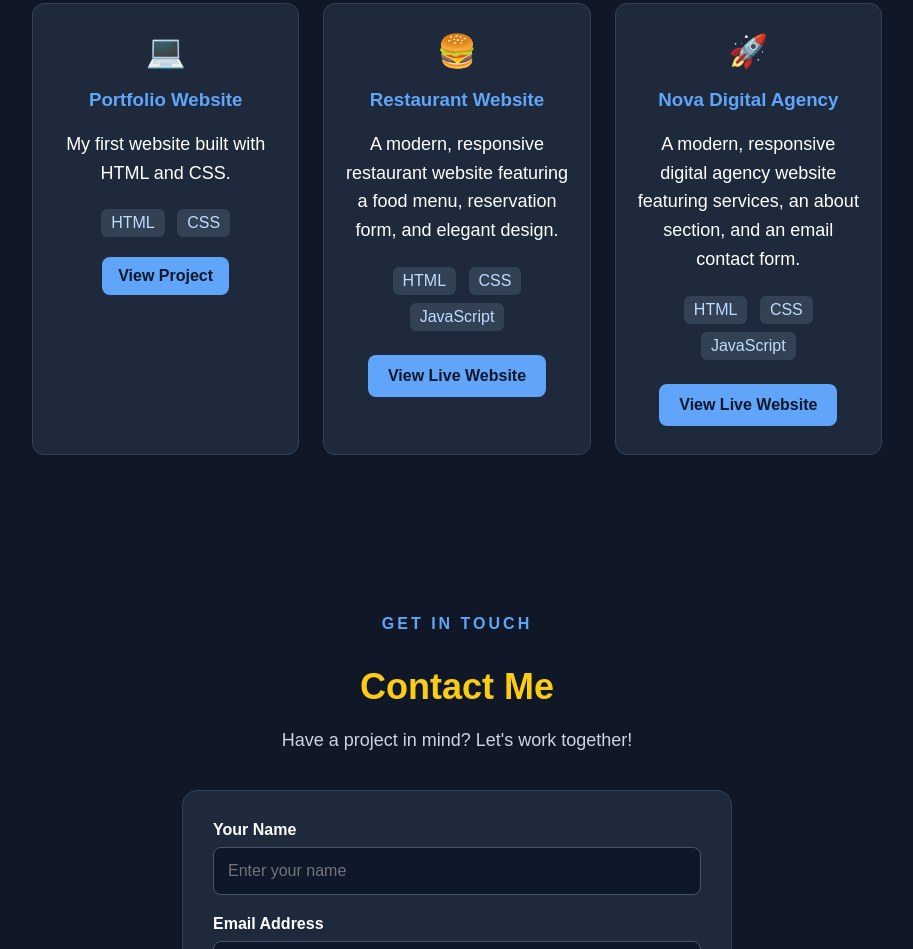
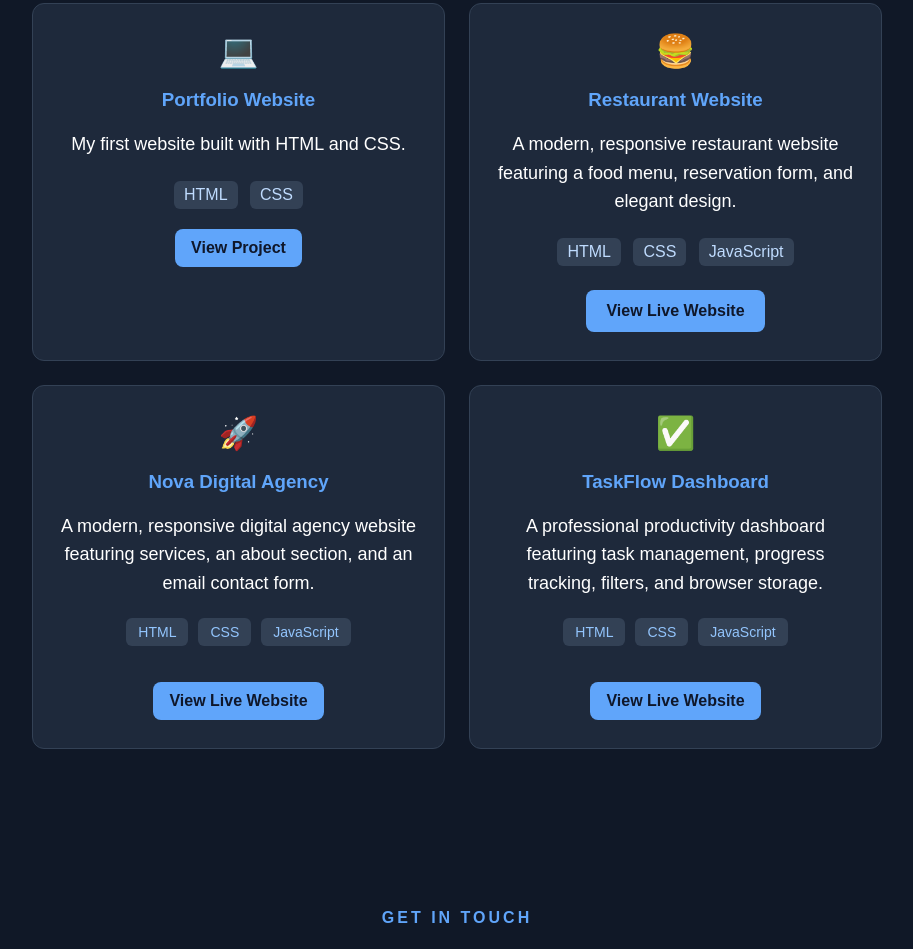
Before and after one commit to rijujesudass-debug/my-portfolio, a plain HTML site: page index.html in a window 1280 px wide. Shown: the part 1781-2730 px from the top of the page, without its empty margins (183-1096 px from the left). Drawn offline with Linux system fonts and the light colour scheme.

Commit message:
Updated portfolio with 4 projects

```diff
--- a/index.html
+++ b/index.html
@@ -258,7 +258,7 @@ nav {
 
 .projects-container {
     display: grid;
-    grid-template-columns: repeat(3, 1fr);
+    grid-template-columns: repeat(2, minmax(0,1fr));
     gap: 24px;
     max-width: 850px;
     margin: 28px auto 0;
@@ -394,6 +394,23 @@ nav {
     background: #3b82f6;
     color: white;
 }
+
+.project-tech {
+  display: flex;
+  justify-content: center;
+  flex-wrap: wrap;
+  gap: 10px;
+  margin: 20px 0;
+}
+
+.project-tech span {
+  background: #334155;
+  color: #93c5fd;
+  padding: 6px 12px;
+  border-radius: 6px;
+  font-size: 14px;
+}
+
     </style>
 
 </head>
@@ -534,8 +551,12 @@ nav {
     </a>
     </div>
 
+
+<!-- PROJECT 3: NOVA DIGITAL AGENCY -->
 <div class="project-card">
+
   <div class="project-icon">🚀</div>
+
   <h3>Nova Digital Agency</h3>
 
   <p>
@@ -544,19 +565,54 @@ nav {
     and an email contact form.
   </p>
 
-    <div class="project-skills">
+  <div class="project-tech">
     <span>HTML</span>
     <span>CSS</span>
     <span>JavaScript</span>
   </div>
 
-    <a href="https://rijujesudass-debug.github.io/nova-digital/"
-       class="project-link"
+  <a
+    href="https://rijujesudass-debug.github.io/nova-digital/"
     target="_blank"
-       rel="noopener noreferrer">
+    rel="noopener noreferrer"
+    class="project-btn"
+  >
     View Live Website
   </a>
+
 </div>
+
+
+<!-- PROJECT 4: TASKFLOW -->
+<div class="project-card">
+
+  <div class="project-icon">✅</div>
+
+  <h3>TaskFlow Dashboard</h3>
+
+  <p>
+    A professional productivity dashboard
+    featuring task management, progress
+    tracking, filters, and browser storage.
+  </p>
+
+  <div class="project-tech">
+    <span>HTML</span>
+    <span>CSS</span>
+    <span>JavaScript</span>
+  </div>
+
+  <a
+    href="https://rijujesudass-debug.github.io/taskflow-dashboard/"
+    target="_blank"
+    rel="noopener noreferrer"
+    class="project-btn"
+  >
+    View Live Website
+  </a>
+
+</div>
+
 
 </section>
 
```
Lines whose indentation alone changed are shown as unchanged.
